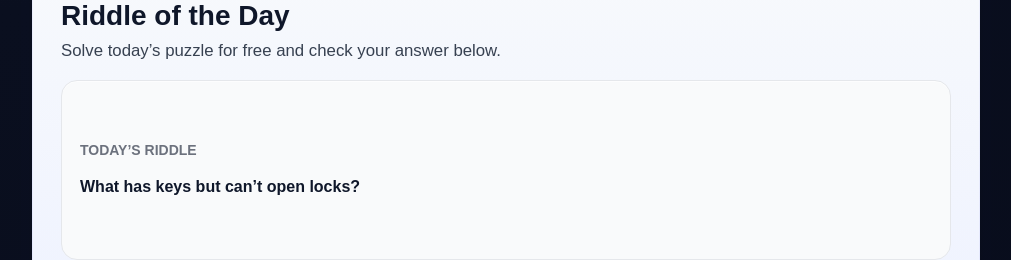
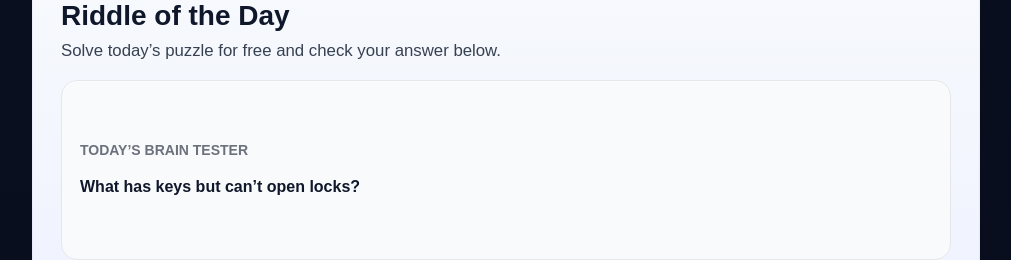
Before and after one commit to ryanc192/secretscanclub.com, a Next.js app: page /scan in a window 1280 px wide. Shown: the part 1320-1580 px from the top of the page, without its empty margins (134-1145 px from the left). Built offline with nearby package versions, Linux system fonts and the light colour scheme; no server answers.

Commit message:
Update page.tsx

```diff
--- a/app/scan/page.tsx
+++ b/app/scan/page.tsx
@@ -120,7 +120,7 @@ export default function ScanPage() {
 <div className="puzzle-box">
   <div>
     <div style={{ fontSize: 14, fontWeight: 800, textTransform: "uppercase", opacity: 0.6, marginBottom: 10 }}>
-      Today’s riddle
+      Today’s Brain Tester
     </div>
     <div>{drop?.free?.puzzle ?? "Come back soon for today’s puzzle."}</div>
   </div>
```
